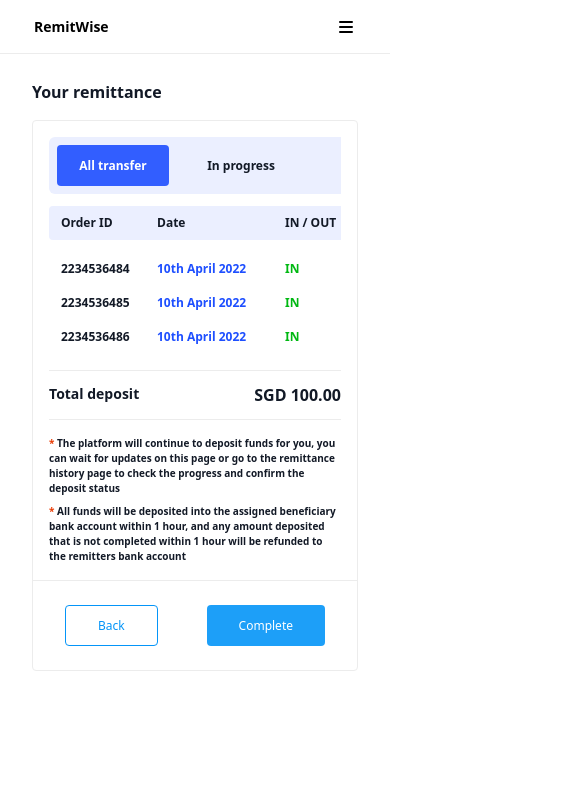
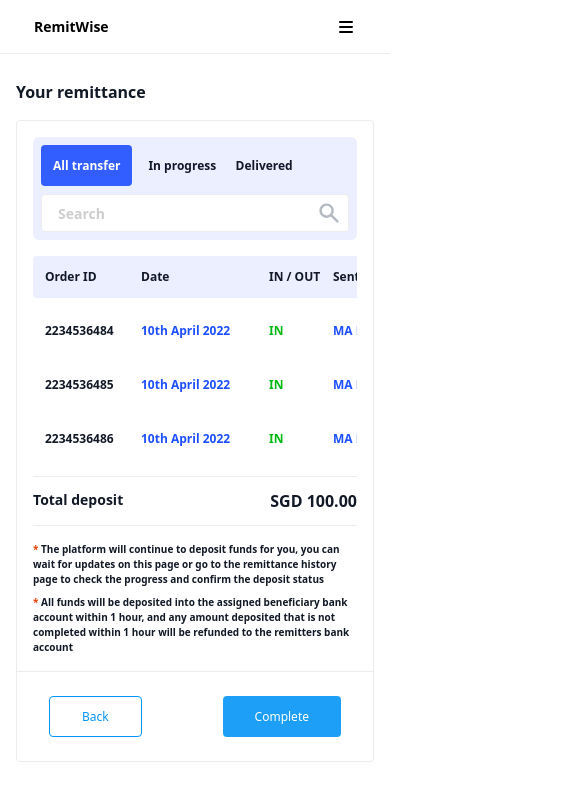
Before and after one commit to SteamyCutie/remitwise-frontend, a Next.js app: page /history in a window 390 px wide. Shown: the top 800 px of the page, 585 px wide, since content can reach past the window. Built offline with nearby package versions, Linux system fonts and the light colour scheme.

Commit message:
fix(history): mobile reponsive table view

```diff
--- a/src/features/history/RemittanceHeader.tsx
+++ b/src/features/history/RemittanceHeader.tsx
@@ -1,7 +1,7 @@
 
 const RemittanceHeader = () => {
   return (
-    <div className="flex bg-gray px-3 py-2 text-sm !font-semibold rounded min-w-full w-fit">
+    <div className="flex bg-gray px-3 py-3 text-sm !font-semibold rounded min-w-full w-fit">
       <div className="flex flex-1">
         <div className="flex items-center w-1/12 min-w-24"><p className="">Order ID</p></div>
         <div className="flex items-center min-w-32"><p className="">Date</p></div>
--- a/src/features/history/RemittanceItem.tsx
+++ b/src/features/history/RemittanceItem.tsx
@@ -2,7 +2,7 @@ import { ChevronDownIcon } from "@heroicons/react/solid"
 import Button from "app/components/Button"
 import { STATUS } from "app/constants/remittances"
 import { classNames, formatWithCurrency } from "app/functions"
-import { useState } from "react"
+import { useEffect, useState } from "react"
 
 interface RemittanceItemProps {
   item: {
@@ -28,10 +28,20 @@ interface RemittanceItemProps {
 
 const RemittanceItem = ({ item }: RemittanceItemProps) => {
   const [collapsed, setCollapsed] = useState(true)
+  const [colWidth, setColWidth] = useState<number | undefined>(0)
+
+  useEffect(() => {
+    const handleResize = () => {
+      setColWidth(document.getElementById(item.id)?.clientWidth)
+    }
+
+    window.addEventListener("resize", handleResize);
+    return () => window.removeEventListener("resize", handleResize);
+  }, [item.id]);
 
   return (
     <>
-      <div className="bg-white flex justify-between items-center px-3 py-2 text-sm lg:text-base !font-semibold text-dark-blue min-w-full w-fit cursor-pointer" onClick={() => setCollapsed(!collapsed)}>
+      <div className="bg-white flex justify-between items-center px-3 py-3 text-sm lg:text-base !font-semibold text-dark-blue min-w-full w-fit cursor-pointer" id={item.id} onClick={() => setCollapsed(!collapsed)}>
         <div className="flex flex-1">
           <div className="flex items-center w-1/12 min-w-24"><p className="text-sm text-primary">{item.id}</p></div>
           <div className="flex items-center min-w-32"><p className="">{item.date}</p></div>
@@ -45,8 +55,8 @@ const RemittanceItem = ({ item }: RemittanceItemProps) => {
         <div className="flex min-w-6"><ChevronDownIcon className={classNames("text-blue transition-all", collapsed ? "rotate-0" : "rotate-180")} width={18} height={18} /></div>
       </div>
       {!collapsed &&
-        <div className="mx-3 overflow-auto">
-          <div className="flex bg-gray/60 px-4 py-3 text-sm !font-semibold min-w-full w-fit items-center">
+        <div className="mx-3 overflow-auto" style={{ width: `calc(${colWidth}px - 1.5rem)` }}>
+          <div className="flex bg-gray/60 px-4 py-2 md:py-4 text-sm !font-semibold min-w-full w-fit items-center">
             <div className="flex flex-1">
               <div className="flex items-center w-3/12 min-w-44"><p className="">Remittance account name</p></div>
               <div className="flex items-center w-2/12 min-w-36"><p className="">Remittance bank</p></div>
@@ -57,7 +67,7 @@ const RemittanceItem = ({ item }: RemittanceItemProps) => {
             </div>
             <div className="flex min-w-6">Details</div>
           </div>
-          <div className="flex px-4 py-3 !font-semibold min-w-full w-fit items-center text-primary">
+          <div className="flex px-4 py-2 md:py-4 my-1 text-sm md:text-base !font-semibold min-w-full w-fit items-center text-primary">
             <div className="flex flex-1">
               <div className="flex items-center w-3/12 min-w-44"><p className="">{item.remittanceAccountName}</p></div>
               <div className="flex items-center w-2/12 min-w-36"><p className="">{item.remittanceBank}</p></div>
--- a/src/features/history/RemittanceView.tsx
+++ b/src/features/history/RemittanceView.tsx
@@ -19,21 +19,20 @@ const RemittanceView = () => {
   }, [filterOption, filterText])
 
   return (
-    <div className="flex flex-col space-y-3 overflow-auto">
-      <div className="flex items-center justify-between min-w-full p-2 font-bold rounded-md bg-gray text-md lg:text-lg w-fit">
-        {/* <p>Funds deposit status</p> */}
+    <>
+      <div className="grid items-center min-w-full gap-2 p-2 font-bold transition-all rounded-md justtify-end md:justify-between md:flex bg-gray text-md lg:text-lg w-fit">
         <div className="flex space-x-4">
-          <Button size="sm" color="dark-blue" variant={filterOption === 0 ? "filled" : "empty"} className={classNames("min-w-28 text-base font-semibold")} onClick={() => setFilterOption(0)}>All transfer</Button>
-          <Button size="sm" color="dark-blue" variant={filterOption === 1 ? "filled" : "empty"} className={classNames("min-w-28 text-base font-semibold")} onClick={() => setFilterOption(1)}>In progress</Button>
-          <Button size="sm" color="dark-blue" variant={filterOption === 2 ? "filled" : "empty"} className={classNames("min-w-28 text-base font-semibold")} onClick={() => setFilterOption(2)}>Delivered</Button>
+          <Button size="sm" color="dark-blue" variant={filterOption === 0 ? "filled" : "empty"} className={classNames("min-w-16 md:min-w-28 text-sm md:text-base font-semibold")} onClick={() => setFilterOption(0)}>All transfer</Button>
+          <Button size="sm" color="dark-blue" variant={filterOption === 1 ? "filled" : "empty"} className={classNames("min-w-16 md:min-w-28 text-sm md:text-base font-semibold")} onClick={() => setFilterOption(1)}>In progress</Button>
+          <Button size="sm" color="dark-blue" variant={filterOption === 2 ? "filled" : "empty"} className={classNames("min-w-16 md:min-w-28 text-sm md:text-base font-semibold")} onClick={() => setFilterOption(2)}>Delivered</Button>
         </div>
         <div className='flex justify-end align-middle'>
           <Input.Text value={filterText} handleInput={setFilterText} placeholder="Search" className="text-base font-semibold" />
           <Button variant="empty" size="sm" className="absolute bg-white m-[4px] mr-2 h-[30px] text-disabled/50 hover:text-disabled rounded-none"><SearchIcon width={24} /></Button>
         </div>
       </div>
-      <RemittanceHeader />
-      <div>
+      <div className="flex flex-col space-y-3 overflow-auto">
+        <RemittanceHeader />
         {filteredItems.length ? filteredItems.map((item, i) =>
           <RemittanceItem key={i} item={item} />
         ) : REMITTANCES.length ?
@@ -47,7 +46,7 @@ const RemittanceView = () => {
           </div>
         }
       </div>
-    </div>
+    </>
   )
 }
 
--- a/src/pages/history/index.tsx
+++ b/src/pages/history/index.tsx
@@ -26,7 +26,7 @@ const RemittanceHistory = ({ handleMove }: any) => {
         <title key="title">Remitance History | RemitWise</title>
         <meta key="description" name="description" content="Remittance History RemitWise" />
       </Head>
-      <div className="flex-col w-full h-screen px-8 pt-20 bg-white lg:flex lg:flex-row lg:pt-32">
+      <div className="flex-col w-full h-screen px-4 pt-20 bg-white md:px-8 lg:flex lg:flex-row lg:pt-32">
         <div className="flex flex-col h-full gap-4 lg:gap-6">
           <div className="flex items-center justify-between font-bold text-md lg:text-lg">
             <p>Your remittance</p>
```
